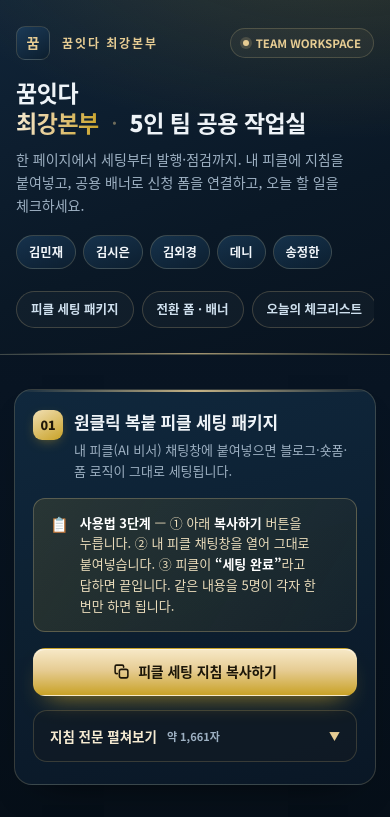
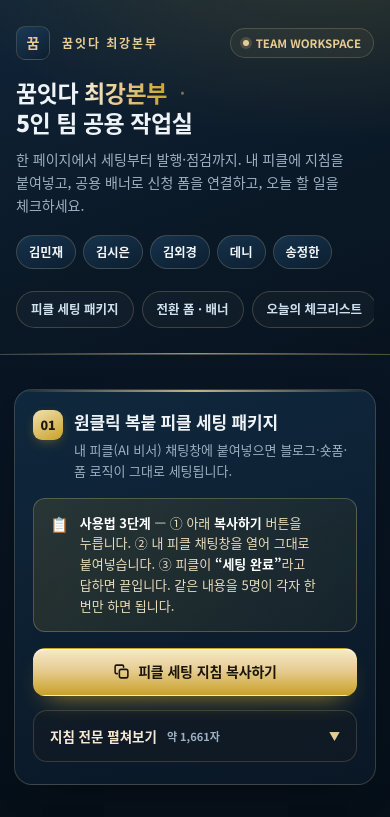
Before and after one commit to camprec1708-sketch/kkumitda-recruit, a plain HTML site: page team.html in a window 390 px wide. Shown: the top 817 px of the page. Drawn offline with Linux system fonts and the light colour scheme.

Commit message:
team.html 제목 구분점 뒤 줄바꿈 허용(모바일 제목 두 줄 균형)

```diff
--- a/team.html
+++ b/team.html
@@ -250,7 +250,7 @@
       <span class="live"><span class="dot"></span>TEAM WORKSPACE</span>
     </div>
 
-    <h1>꿈잇다 <span class="gold">최강본부</span><span class="sep">&nbsp;·&nbsp;</span><span class="nw">5인 팀 공용 작업실</span></h1>
+    <h1>꿈잇다 <span class="gold">최강본부</span><span class="sep">&nbsp;·</span> <span class="nw">5인 팀 공용 작업실</span></h1>
     <p class="sub">한 페이지에서 세팅부터 발행·점검까지. 내 피클에 지침을 붙여넣고, 공용 배너로 신청 폼을 연결하고, 오늘 할 일을 체크하세요.</p>
 
     <div class="members">
```
